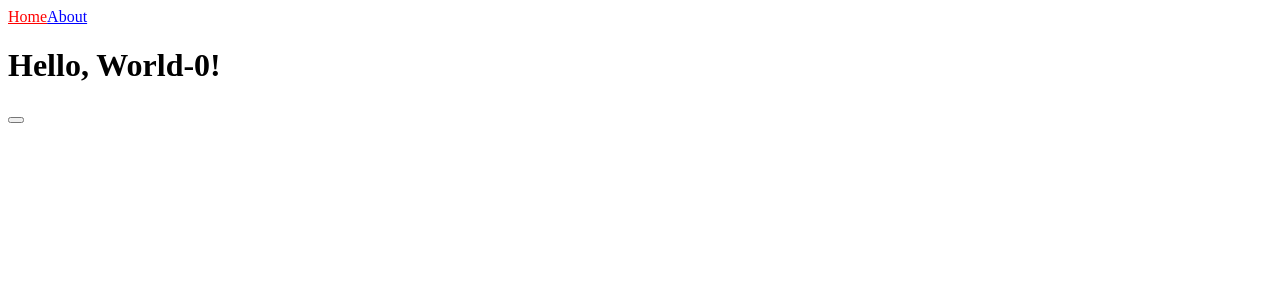
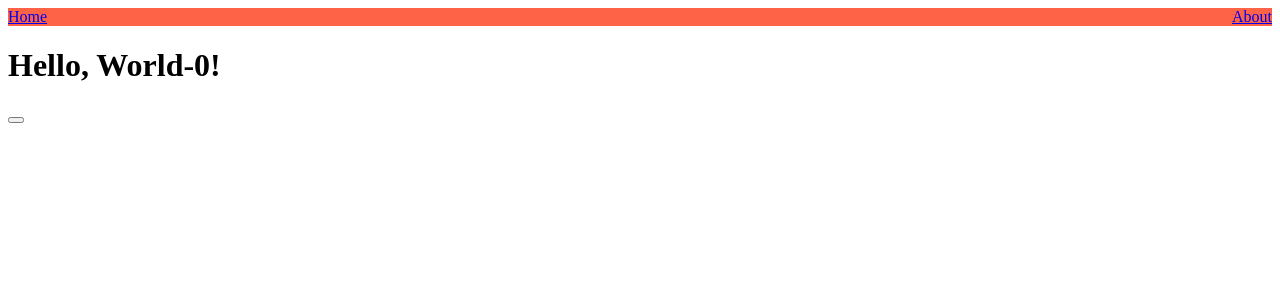
Before and after one commit to unsu0707/nextjs-app, a Next.js app: page / in a window 1280 px wide. Shown: the top 300 px of the page. Built offline with nearby package versions, Linux system fonts and the light colour scheme.

Commit message:
use CSS Module

```diff
--- a/components/NavBar.js
+++ b/components/NavBar.js
@@ -1,17 +1,16 @@
 import Link from "next/link";
 import { useRouter } from "next/router";
+import styles from "./NavBar.module.css";
 
 export default function NavBar() {
   const router = useRouter();
   return (
-    <nav>
+    <nav className={styles.nav}>
       <Link href="/">
-        <a style={{ color: router.pathname === "/" ? "red" : "blue" }}>Home</a>
+        <a>Home</a>
       </Link>
       <Link href="/about">
-        <a style={{ color: router.pathname === "/about" ? "red" : "blue" }}>
-          About
-        </a>
+        <a>About</a>
       </Link>
     </nav>
   );
--- /dev/null
+++ b/components/NavBar.module.css
@@ -0,0 +1,5 @@
+.nav {
+  display: flex;
+  justify-content: space-between;
+  background-color: tomato;
+}
```
